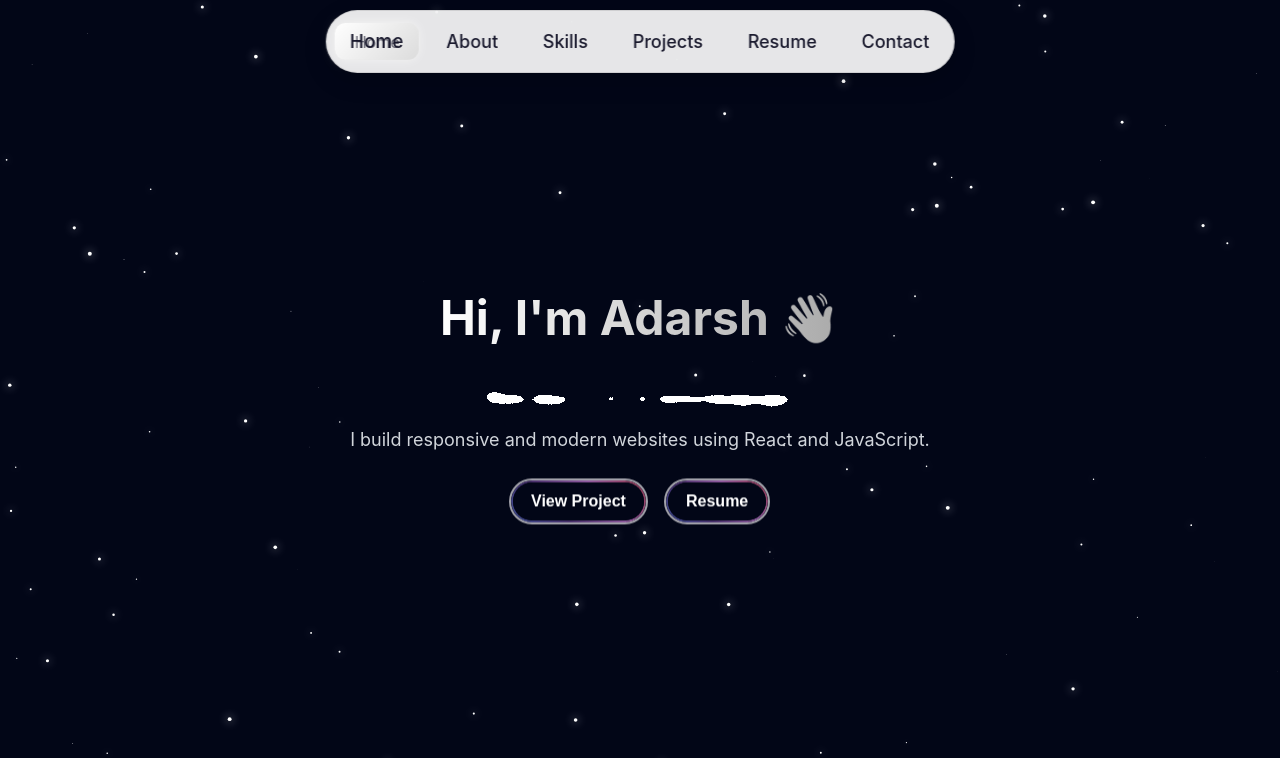
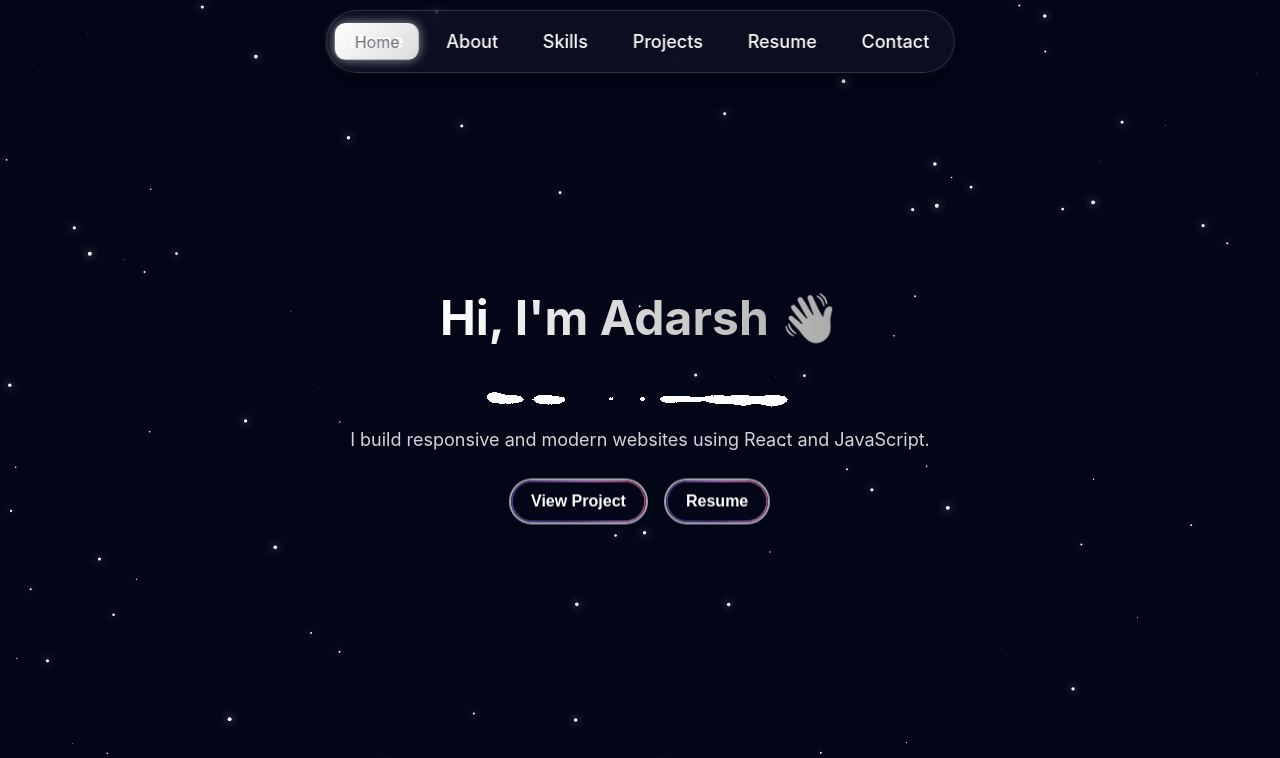
Before and after one commit to AadarshDubey-dotcom/Adarsh--Dubey, a React (Create React App) app: page / in a window 1280 px wide. Shown: the top 758 px of the page. Built offline with nearby package versions, Linux system fonts and the light colour scheme.

Commit message:
Revert navbar to dark theme with white text

```diff
--- a/src/components/GooeyNav/GooeyNav.css
+++ b/src/components/GooeyNav/GooeyNav.css
@@ -35,13 +35,13 @@
   width: fit-content;
   backdrop-filter: blur(15px);
   -webkit-backdrop-filter: blur(15px);
-  background: rgba(255, 255, 255, 0.9);
+  background: rgba(20, 20, 40, 0.6);
   padding: 0.3em 0.6em;
   border-radius: 999px;
-  border: 1px solid rgba(0,0,0,0.1);
+  border: 1px solid rgba(255,255,255,0.15);
   box-shadow:
-    0 8px 25px rgba(0,0,0,0.15),
-    0 0 10px rgba(0,0,0,0.05);
+    0 8px 25px rgba(0,0,0,0.4),
+    0 0 10px rgba(255,255,255,0.05);
   z-index: 1000;
 }
 
@@ -61,8 +61,8 @@
   margin: 0;
   position: relative;
   z-index: 3;
-  color: #1a1a2e;
-  text-shadow: none;
+  color: white;
+  text-shadow: 0 1px 1px hsl(205deg 30% 10% / 0.2);
 }
 
 .gooey-nav-container nav ul li {
@@ -74,14 +74,14 @@
     color 0.3s ease,
     box-shadow 0.3s ease;
   box-shadow: 0 0 0.5px 1.5px transparent;
-  color: #1a1a2e;
+  color: white;
   transition: all 0.3s ease;
 }
 
 .gooey-nav-container nav ul li a {
   display: inline-block;
   padding: 0.4em 0.8em;
-  color: #1a1a2e;
+  color: white;
   text-decoration: none;
   font-weight: 500;
   font-size: large;
@@ -130,7 +130,7 @@
 }
 
 .gooey-nav-container .effect.text {
-  color: #1a1a2e;
+  color: white;
   transition: color 0.3s ease;
 }
 
```
